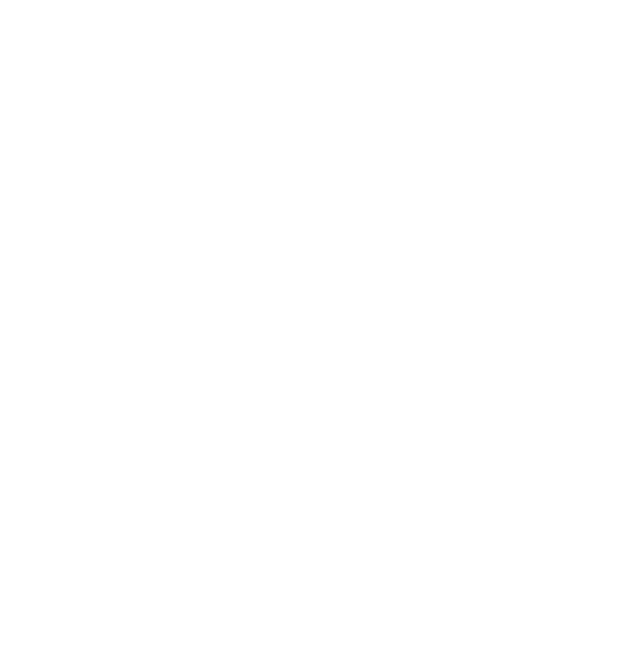
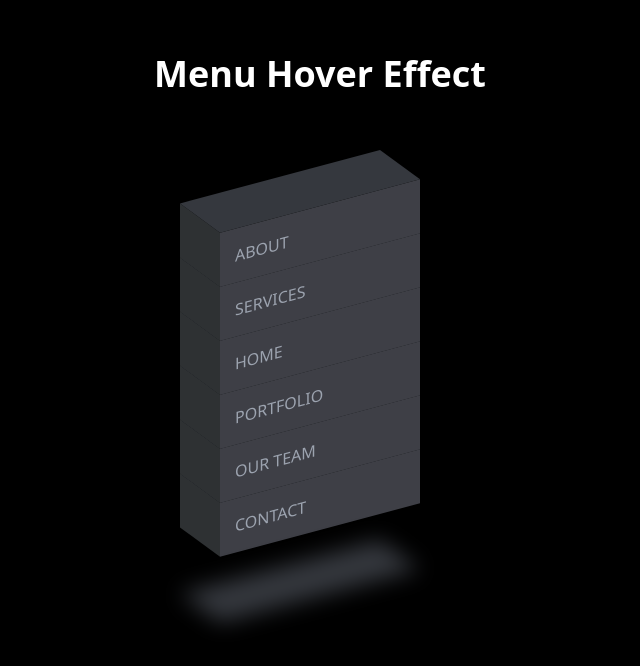
Before and after one commit to Deepakverma-556/creativity-task, a React (Create React App) app: page /menu-hover in a window 1280 px wide. Before the commit this address had no page. Shown: the part 108-774 px from the top of the page, without its empty margins (320-960 px from the left). Built offline with nearby package versions, Linux system fonts and the light colour scheme.

Commit message:
create menu hover effect section

```diff
--- a/src/App.js
+++ b/src/App.js
@@ -13,6 +13,7 @@
 import CardHover from './components/CardHover';
 import ClickableSlider from './components/ClickableSlider';
 import Loader from './components/Loader';
+import LatestHoverEffect from './components/LatestHoverEffect';
 
 function App() {
   return (
@@ -31,6 +32,7 @@
         <Route path='/card-hover' element={<CardHover />} />
         <Route path='/clickable' element={<ClickableSlider />} />
         <Route path='/loader' element={<Loader />} />
+        <Route path='/menu-hover' element={<LatestHoverEffect />} />
       </Routes>
     </BrowserRouter>
   );
--- /dev/null
+++ b/src/components/LatestHoverEffect.jsx
@@ -0,0 +1,19 @@
+import React from 'react'
+
+const LatestHoverEffect = () => {
+  return (
+      <div className='min-h-screen flex flex-col items-center justify-center bg-black'>
+          <h2 className='text-white text-4xl font-bold pb-28'>Menu Hover Effect</h2>
+          <ul className='relative parent-ul'>
+              <li style={{"--i":6}} className='list relative w-[200px] max-sm:w-44 cursor-pointer list-none p-[15px] hover:bg-sky-600 hover:-translate-x-[50px] '><a href="#" className='text-gray-400 block uppercase'>About</a></li>
+              <li style={{"--i":5}} className='list relative w-[200px] max-sm:w-44 cursor-pointer list-none p-[15px] hover:bg-sky-600 hover:-translate-x-[50px] '><a href="#" className='text-gray-400 block uppercase'>Services</a></li>
+              <li style={{"--i":4}} className='list relative w-[200px] max-sm:w-44 cursor-pointer list-none p-[15px] hover:bg-sky-600 hover:-translate-x-[50px] '><a href="#" className='text-gray-400 block uppercase'>Home</a></li>
+              <li style={{"--i":3}} className='list relative w-[200px] max-sm:w-44 cursor-pointer list-none p-[15px] hover:bg-sky-600 hover:-translate-x-[50px] '><a href="#" className='text-gray-400 block uppercase'>Portfolio</a></li>
+              <li style={{"--i":2}} className='list relative w-[200px] max-sm:w-44 cursor-pointer list-none p-[15px] hover:bg-sky-600 hover:-translate-x-[50px] '><a href="#" className='text-gray-400 block uppercase'>Our Team</a></li>
+              <li style={{"--i":1}} className='list relative w-[200px] max-sm:w-44 cursor-pointer list-none p-[15px] hover:bg-sky-600 hover:-translate-x-[50px] '><a href="#" className='text-gray-400 block uppercase'>Contact</a></li>
+          </ul>
+    </div>
+  )
+}
+
+export default LatestHoverEffect
--- a/src/index.css
+++ b/src/index.css
@@ -120,3 +120,56 @@
     border-radius: 8px;
   }
 }
+
+/* hover menu */
+
+.parent-ul{
+  transform: skewY(-15deg);
+}
+
+.list{
+  transition: .5s;
+  background-color: #3e3f46;
+  z-index: var(--i);
+}
+
+.list::before{
+  content: '';
+  position: absolute;
+  top: 0;
+  left: -40px;
+  width: 40px;
+  height: 100%;
+  transform-origin: right;
+  transform: skewY(45deg);
+  background-color: #2e3133;
+  transition: .5s;
+}
+
+.list::after{
+  content: '';
+  position: absolute;
+  top: -40px;
+  left: 0px;
+  width: 100%;
+  height: 40px;
+  transform-origin: bottom;
+  transform: skewX(45deg);
+  background-color: #35383e;
+  transition: .5s;
+}
+
+.list:hover::before{
+  background-color: #1f5378;
+}
+.list:hover::after{
+  background-color: #2982b9;
+}
+
+.list:hover a{
+  color: #fff;
+}
+
+.list:last-child::after{
+  box-shadow: -120px 120px 20px #35383e;
+}
```
